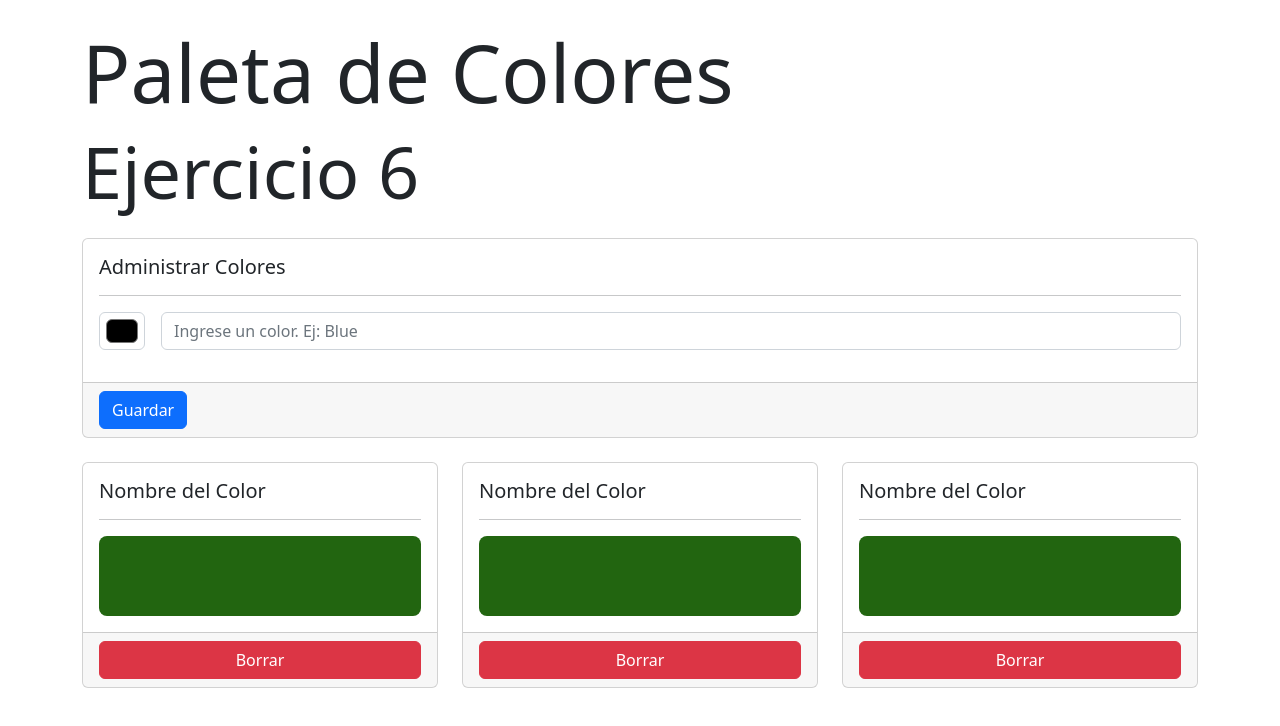
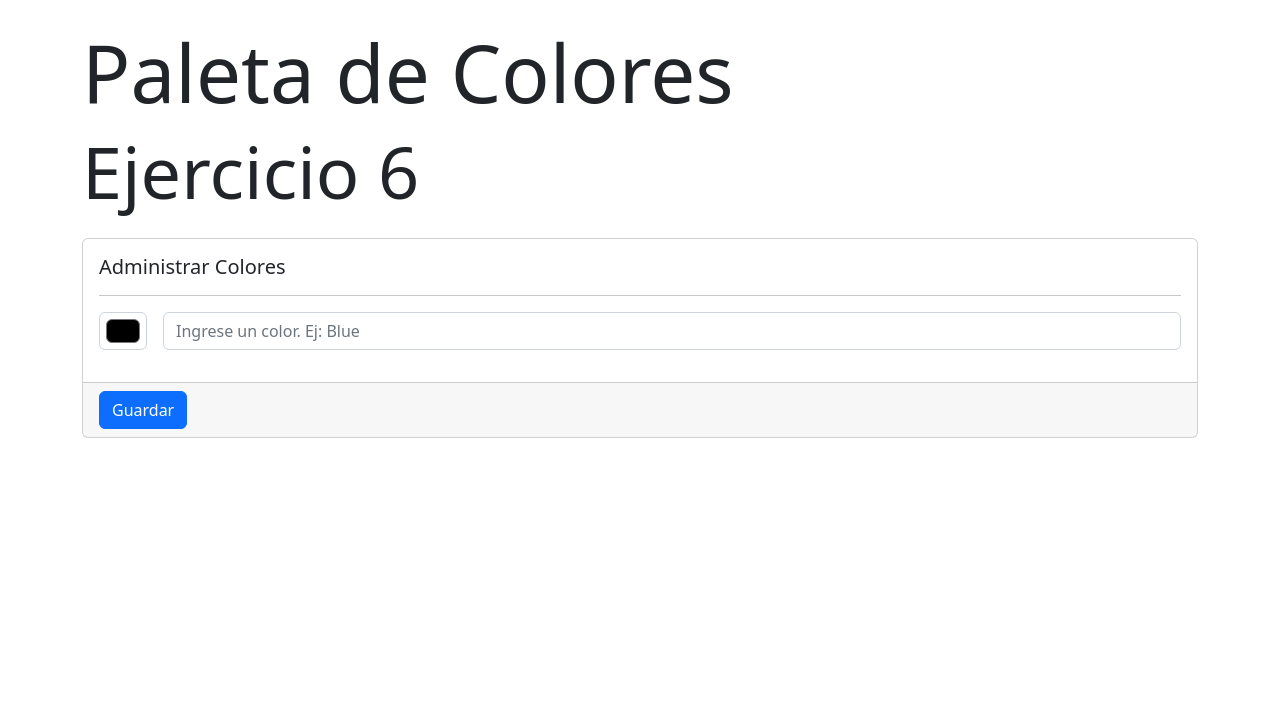
Before and after one commit to LucianoAngeleri/RollingCode-TrabajoPractico-React-Colores-Ejercicio6, a React (Vite) app: page / in a window 1280 px wide. Shown: the top 726 px of the page. Built offline with nearby package versions, Linux system fonts and the light colour scheme.

Commit message:
Se agregó el funcionamiento para guardar los colores

```diff
--- a/src/App.jsx
+++ b/src/App.jsx
@@ -1,10 +1,19 @@
-import './App.css'
-import "bootstrap/dist/css/bootstrap.min.css";
-import { Container, Row, Col } from 'react-bootstrap';
-import CardColor from './components/cardColor';
+import React, { useState } from 'react';
+import './App.css';
+import 'bootstrap/dist/css/bootstrap.min.css';
+import { Container, Row } from 'react-bootstrap';
+import CardColor from './components/CardColor';
 import FormColor from './components/FormColor';
 
 function App() {
+  const [colores, setColores] = useState([]);
+  const [nombreColores, setNombreColores] = useState([]);
+
+  const handleColorSubmit = (color, nombreColor) => {
+    setColores([...colores, color]);
+    setNombreColores([...nombreColores, nombreColor]);
+  };
+
   return (
     <>
       <Container className="my-4">
@@ -12,17 +21,21 @@ function App() {
         <h2 className="display-2">Ejercicio 6</h2>
       </Container>
       <Container className="my-4">
-      <FormColor/>
+        <FormColor onColorSubmit={handleColorSubmit} />
       </Container>
       <Container className="my-4">
-      <Row>
-        <CardColor nombreColor="Nombre del Color" codigoColor="#226510"></CardColor>
-        <CardColor nombreColor="Nombre del Color" codigoColor="#226510"></CardColor>
-        <CardColor nombreColor="Nombre del Color" codigoColor="#226510"></CardColor>
+        <Row xs={1} md={4} lg={6} className="g-3">
+          {colores.map((color, index) => (
+            <CardColor
+              key={index}
+              nombreColor={nombreColores[index]}
+              codigoColor={color}
+            />
+          ))}
         </Row>
       </Container>
     </>
-  )
+  );
 }
 
-export default App
+export default App;
--- a/src/components/CardColor.jsx
+++ b/src/components/CardColor.jsx
@@ -1,11 +1,9 @@
-import Button from 'react-bootstrap/Button';
-import Card from 'react-bootstrap/Card';
-import Col from 'react-bootstrap/Col';
+import { Button, Card, Col } from 'react-bootstrap';
 
 const CardColor = ({nombreColor,codigoColor}) => {
     return (
         <Col>
-        <Card>
+        <Card className="h-100">
             <Card.Body>
                 <Card.Title>{nombreColor}</Card.Title>
                 <hr></hr>
--- a/src/components/FormColor.jsx
+++ b/src/components/FormColor.jsx
@@ -1,29 +1,41 @@
-import { Form, Button , Card, Col} from "react-bootstrap";
-import { useState } from 'react';
+import { Form, Button, Card, Col } from "react-bootstrap";
+import { useState } from "react";
 
-const FormColor = () => {
-    const [color, setColor] = useState("")
-    const [colores, setColores] = useState([])
-    const [nombreColor, setNombreColor] = useState("")
-    const [nombreColores, setNombreColores] = useState([])
+const FormColor = ({ onColorSubmit }) => {
+  const [color, setColor] = useState("");
+  const [nombreColor, setNombreColor] = useState("");
 
-    const handleSubmit = (e) =>{
-        e.preventDefault();
-        setColores([...colores, color])
-        setNombreColores([...nombreColores, nombreColor])
-    }
+  const handleSubmit = (e) => {
+    e.preventDefault();
+    onColorSubmit(color, nombreColor);
+    setColor("");
+    setNombreColor("");
+  };
+
   return (
     <Col>
-      <Form>
+      <Form onSubmit={handleSubmit}>
         <Card>
           <Card.Body>
             <Card.Title>Administrar Colores</Card.Title>
             <hr />
-            <Form.Group className="mb-3 d-flex gap-3" controlId="nombreColor">
-                <Form.Control type="color"></Form.Control>
-                <Form.Control type="text" placeholder="Ingrese un color. Ej: Blue" onChange={(e) => setColor(e.target.value)}
-                        value={color}></Form.Control>
-            </Form.Group>
+            <div className="d-flex gap-3">
+              <Form.Group className="mb-3" controlId="color">
+                <Form.Control
+                  type="color"
+                  onChange={(e) => setColor(e.target.value)}
+                  value={color}
+                ></Form.Control>
+              </Form.Group>
+              <Form.Group className="mb-3 w-100" controlId="nombreColor">
+                <Form.Control
+                  type="text"
+                  placeholder="Ingrese un color. Ej: Blue"
+                  onChange={(e) => setNombreColor(e.target.value)}
+                  value={nombreColor}
+                ></Form.Control>
+              </Form.Group>
+            </div>
           </Card.Body>
           <Card.Footer>
             <Button variant="primary" type="submit">
```
Lines whose indentation alone changed are shown as unchanged.
